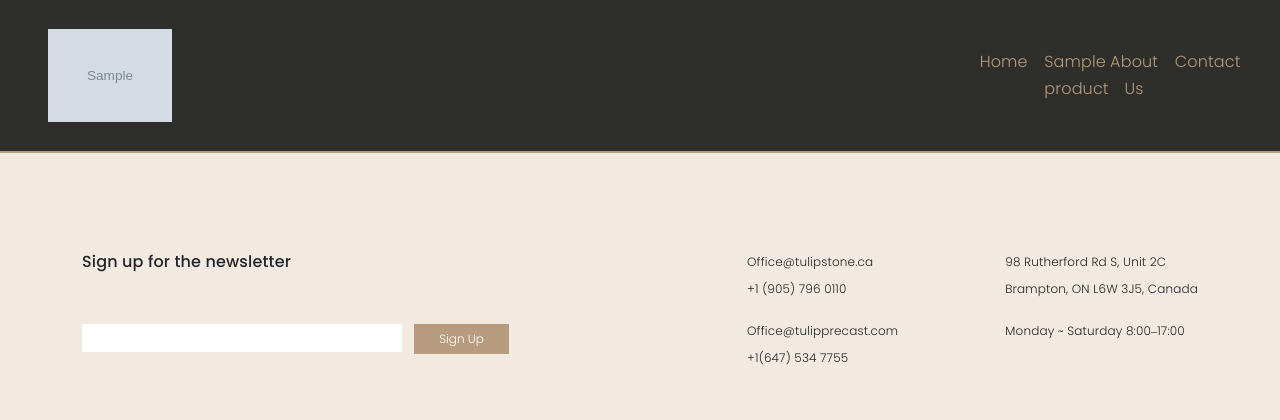
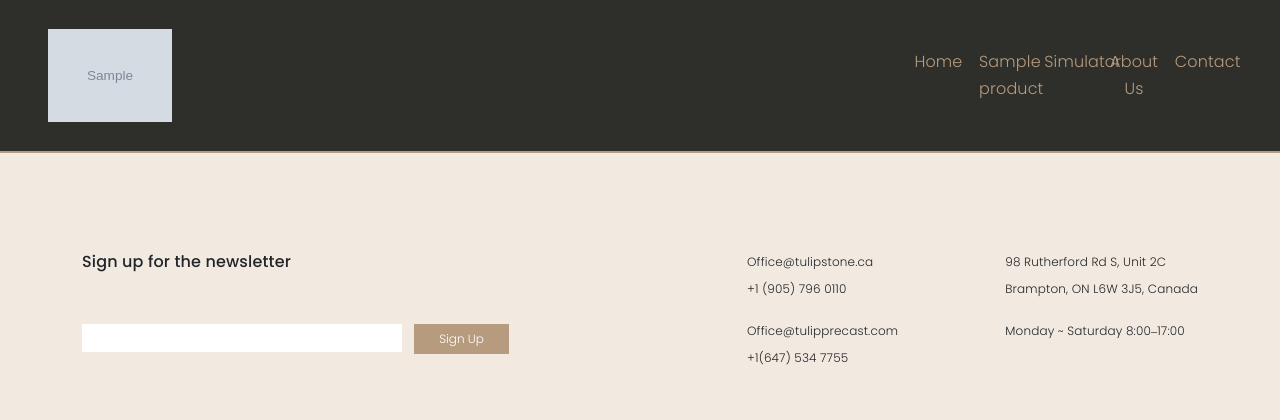
Before and after one commit to sepehrsohrabii/Tulip, a Django app: template frontend/templates/main.html in a window 1280 px wide. Shown: the top 420 px of the page. Run offline with Django 4.2, Linux system fonts and the light colour scheme; the template is opened without the code that fills it: most values are stand-ins (such as "Sample title", 1, 10 or a date in 2020); grey boxes marked "Sample" are stand-in pictures; form fields are guessed from the names that the template uses; some libraries are stand-ins or nearby versions; some web fonts are replaced.

Commit message:
design updated - deployment

```diff
--- a/frontend/templates/main.html
+++ b/frontend/templates/main.html
@@ -63,6 +63,7 @@
                 {% for product in main_products %}
                 <a class="col-md-1 text-color-primary text-md-center nav-link {% if request.path == product.get_absolute_url %} active{% endif %}" href="{{ product.get_absolute_url }}">{{ product.title }}</a>
                 {% endfor %}
+                <a class="col-md-1 text-color-primary text-md-center nav-link{% if request.resolver_match.url_name == 'about_us' %} active{% endif %}" href="#">Simulator</a>
                 <a class="col-md-1 text-color-primary text-md-center nav-link{% if request.resolver_match.url_name == 'about_us' %} active{% endif %}" href="{% url 'about_us' %}">About Us</a>
                 <a class="col-md-1 text-color-primary text-md-center nav-link{% if request.resolver_match.url_name == 'contact_page' %} active{% endif %}" href="{% url 'contact_page' %}">Contact</a>
               </div>
```
